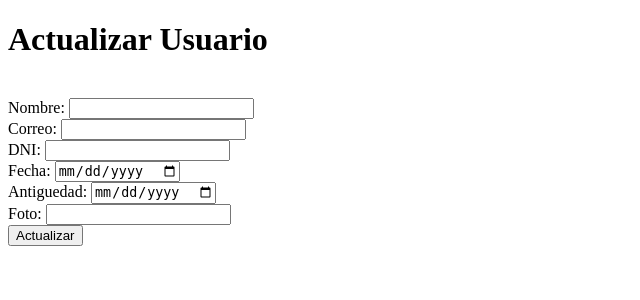
After one commit to xmariia55x/GodTour, a Flask app: template APP/templates/usuario/actualizarUsuario.html in a window 1280 px wide. The commit adds this page. Shown: the top 300 px of the page, without its empty margins (0-640 px from the left). Run offline with Flask 2, Linux system fonts and the light colour scheme; the template is opened without the code that fills it, so the values that code supplies are empty; parts of the project's set-up code (start-up, migrations or seed data) failed here and were passed over; some libraries are stand-ins or nearby versions.

Commit message:
funciona update

```diff
--- a/APP/app.py
+++ b/APP/app.py
@@ -75,13 +75,15 @@ def get_usuario(id):
     return render_template("/usuario/infoUsuario.html",usuario = usuario)
 
 #Metodo necesario para crear un usuario
-@app.route('/usuario/new/<id>', methods=['GET', 'POST'])
-def new_usuario(id):
-    #if id is None:
-        return render_template("/usuario/crearUsuario.html")
-    #else:
-    #    usuario = usuario_db.find_one({'_id': ObjectId(id)})
-    #    return render_template("/usuario/crearUsuario.html",usuario = usuario)
+@app.route('/usuario/link_create/', methods=['GET'])
+def link_create_usuario():
+    return render_template("/usuario/crearUsuario.html")
+
+#Metodo necesario para actualizar un usuario
+@app.route('/usuario/link_update/<id>', methods=['GET'])
+def link_update_usuario(id):
+    usuario = usuario_db.find_one({'_id': ObjectId(id)})
+    return render_template("/usuario/actualizarUsuario.html", usuario = usuario)
 
 #Crea un nuevo usuario
 @app.route('/usuario/create', methods=['POST'])
@@ -128,15 +130,15 @@ def delete_usuario(id):
     return redirect("/usuario",code = 302)
 
 #Actualiza la informacion del usuario cuyo id coincide con el que se pasa por parametro
-@app.route('/usuario/update/<id>', methods=['PUT'])
+@app.route('/usuario/update/<id>', methods=['POST'])
 def update_usuario(id):
-    nombre_completo = request.json['nombre_completo']
-    correo = request.json['correo']
-    dni = request.json['dni']
-    fecha_nacimiento = request.json['fecha_nacimiento']
-    antiguedad_permiso = request.json['antiguedad_permiso']
-    foto_perfil = request.json['foto_perfil']
-    valoracion_media = request.json['valoracion_media']
+    nombre_completo = request.form.get('nombre_completo')
+    correo = request.form.get('correo')
+    dni = request.form.get('dni')
+    fecha_nacimiento = request.form.get('fecha_nacimiento')
+    antiguedad_permiso = request.form.get('antiguedad_permiso')
+    foto_perfil = request.form.get('foto_perfil')
+    valoracion_media = request.form.get('valoracion_media')
 
     if nombre_completo and correo and dni and fecha_nacimiento:
         filter = {"_id": ObjectId(id)}
@@ -152,9 +154,9 @@ def update_usuario(id):
 
         usuario_db.update_one(filter, new_values)
 
-        response = jsonify({'message': 'El usuario con id '+id+' se ha actualizado exitosamente'})
+        #response = jsonify({'message': 'El usuario con id '+id+' se ha actualizado exitosamente'})
 
-        return response
+        return redirect("/usuario")
     else:
         return not_found("No se ha podido actualizar el usuario con el id: " + id)
 
--- /dev/null
+++ b/APP/templates/usuario/actualizarUsuario.html
@@ -0,0 +1,40 @@
+<!DOCTYPE html>
+<!--[if lt IE 7]>      <html class="no-js lt-ie9 lt-ie8 lt-ie7"> <![endif]-->
+<!--[if IE 7]>         <html class="no-js lt-ie9 lt-ie8"> <![endif]-->
+<!--[if IE 8]>         <html class="no-js lt-ie9"> <![endif]-->
+<!--[if gt IE 8]>      <html class="no-js"> <!--<![endif]-->
+<html>
+
+<head>
+    <meta charset="utf-8">
+    <meta http-equiv="X-UA-Compatible" content="IE=edge">
+    <title>
+        Actualizar Usuario
+    </title>
+    <meta name="description" content="">
+    <meta name="viewport" content="width=device-width, initial-scale=1">
+    <link rel="stylesheet" href="">
+</head>
+
+<body>
+    <h1>Actualizar Usuario</h1><br>
+
+    <form action="{{url_for('update_usuario',id=usuario._id)}}" method="POST">
+        <label>Nombre: </label>
+        <input type="text" name="nombre_completo" value="{{usuario.nombre_completo}}" required><br>
+        <label>Correo: </label>
+        <input type="text" name="correo" value="{{usuario.correo}}" required><br>
+        <label>DNI: </label>
+        <input type="text" name="dni" value="{{usuario.dni}}" required><br>
+        <label>Fecha: </label>
+        <input type="date" name="fecha_nacimiento" value="{{usuario.fecha_nacimiento}}" required><br>
+        <label>Antiguedad: </label>
+        <input type="date" name="antiguedad_permiso" value="{{usuario.antiguedad_permiso}}"><br>
+        <label>Foto: </label>
+        <input type="text" name="foto_perfil" value="{{usuario.foto_perfil}}" ><br>
+        <input type="submit" value="Actualizar"/>
+    </form>
+
+</body>
+
+</html>
--- a/APP/templates/usuario/listaUsuarios.html
+++ b/APP/templates/usuario/listaUsuarios.html
@@ -29,6 +29,7 @@
             <th>Valoracion media</th>
             <th>Info</th>
             <th>Eliminar</th>
+            <th>Actualizar</th>
         </thead>
 
         <tbody>
@@ -43,13 +44,13 @@
                 <td>{{ i._id}}</td>
                 <td><a href="{{ url_for('get_usuario', id = i._id) }}"> Info </a></td>
                 <td><a href="{{ url_for('delete_usuario', id = i._id) }}"> Borrar </a></td>
-                <td><a href="{{ url_for('update_usuario', id = i._id) }}"> Actualizar </a></td>
+                <td><a href="{{ url_for('link_update_usuario', id = i._id) }}"> Actualizar </a></td>
             </tr>
             {% endfor %}
         </tbody>
     </table>
 
-    <form action="{{ url_for('new_usuario') }}" methods="GET">
+    <form action="{{ url_for('link_create_usuario') }}" methods="GET">
         <input type="submit" value="Crear"/>
     </form>
 
```
